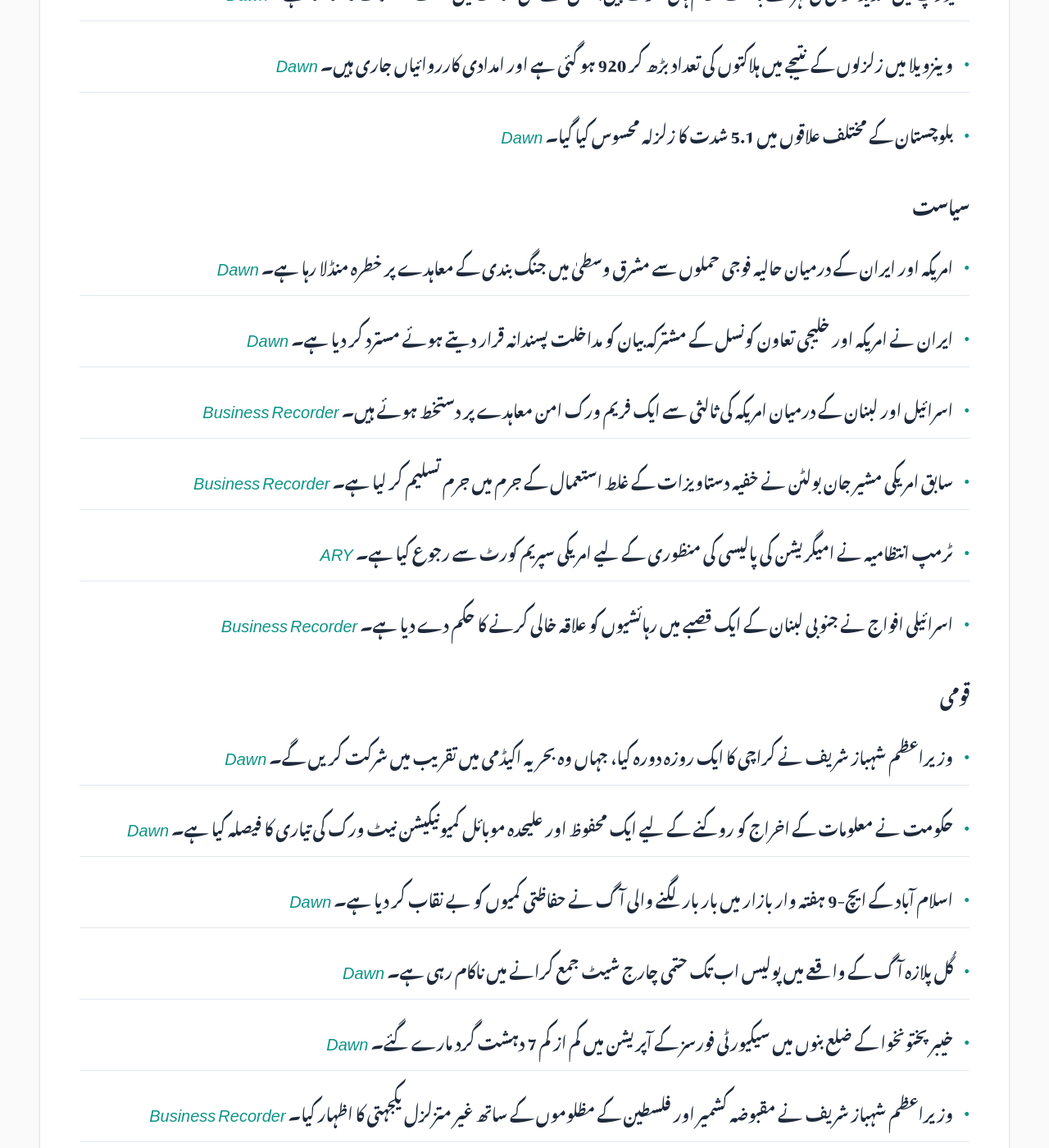
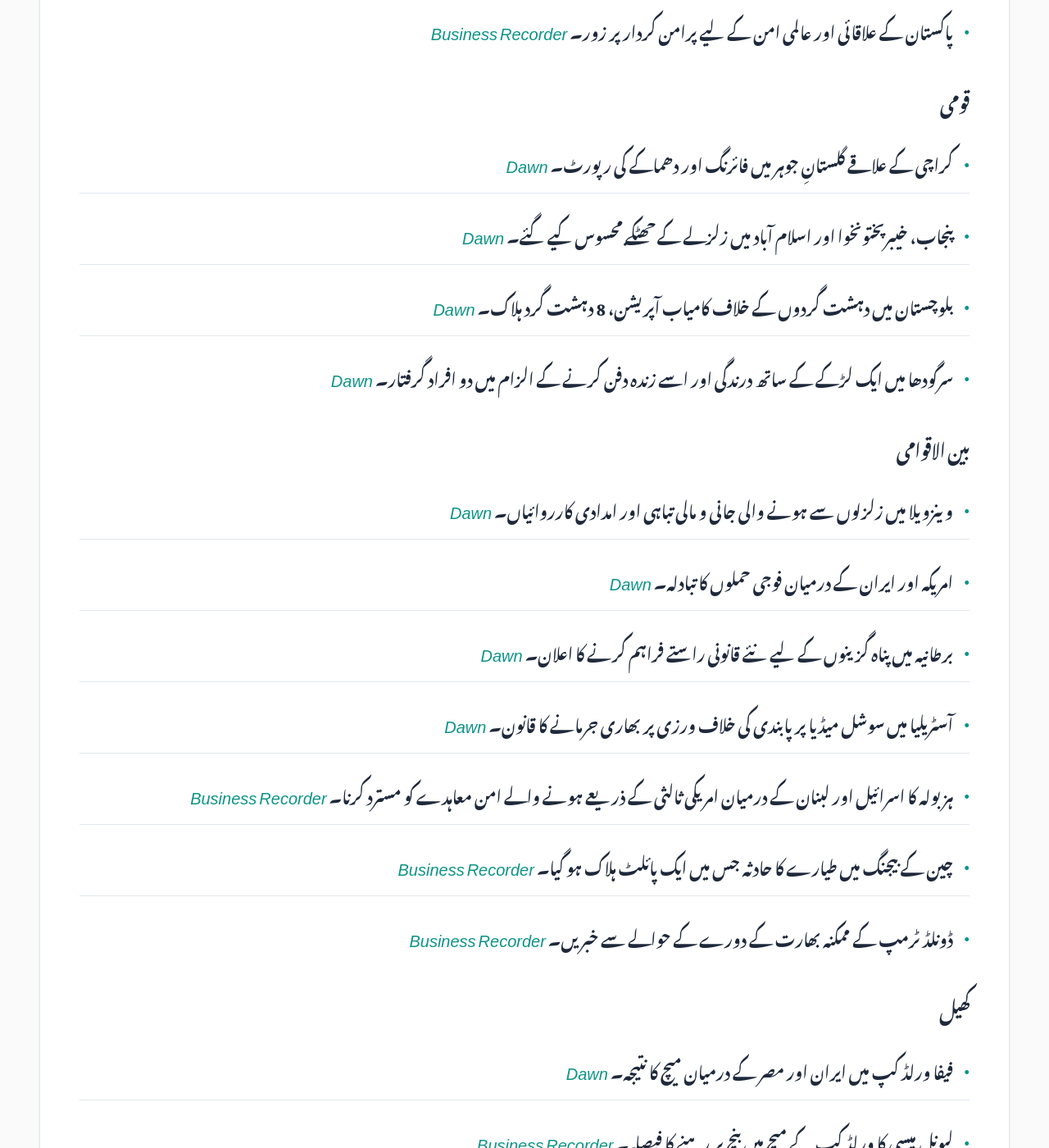
Before and after one commit to zsubzwary/news, a Jekyll site: the page built from ur/index.md, in a window 1280 px wide and 1400 px high, scrolled down 2044 px. Shown: the whole window at 82% size. Built offline with Jekyll 4.4.1, drawn with Linux system fonts in a browser that asks for light colours; some web fonts are replaced; comment, search, counter and statistics services are not loaded; some of the changed text lies outside the part shown.

Commit message:
DateTime; 2026-06-27T16:11:37.857Z

```diff
--- a/ur/index.md
+++ b/ur/index.md
@@ -7,64 +7,57 @@ rtl: true
 
 پاکستان کی تازہ خبروں کا خلاصہ
 
- &lrm; 27-Jun-2026 09:10PKT
+ &lrm; 27-Jun-2026 21:11PKT
 
-پڑھنے کا وقت : 6 منٹ
+پڑھنے کا وقت : 3 منٹ
 
-### معیشت
-- حکومت نے پیٹرول اور ہائی سپیڈ ڈیزل کی قیمتوں کو فی الحال برقرار رکھنے کا فیصلہ کیا ہے۔ *[Dawn](https://www.dawn.com/news/2011069/govt-keeps-petrol-diesel-prices-unchanged-till-further-orders)*
-- مشرق وسطیٰ میں بحران اور بحیرہ عمان میں ٹینکرز کی آمد و رفت میں اضافے کے باعث خام تیل کی قیمتوں میں بڑی کمی واقع ہوئی ہے۔ *[Business Recorder](https://www.brecorder.com/news/40427414/us-strikes-iran-following-attack-on-cargo-ship-in-strait-of-hormuz)*
-- امریکی صدر ڈونلڈ ٹرمپ نے ڈیجیٹل سروسز ٹیکس لگانے والے ممالک کے خلاف 100 فیصد ٹیرف لگانے کی دھمکی دے دی ہے۔ *[Business Recorder](https://www.brecorder.com/news/40427412/trump-threatens-100-tariff-on-any-country-that-imposes-digital-services-tax)*
-- بھارت نے چین، جاپان اور روس سے درآمد ہونے والے اسٹیل کے خلاف تحقیقات کا آغاز کر دیا ہے۔ *[Business Recorder](https://www.brecorder.com/news/40427406/india-opens-steel-dumping-probe-into-china-japan-russia)*
-- 'واچز آف سوئٹزرلینڈ' نے عالمی مارکیٹ کی صورتحال کے پیش نظر اپنے 2028 کے ترقیاتی اہداف میں تبدیلی کا امکان ظاہر کیا ہے۔ *[Business Recorder](https://www.brecorder.com/news/40427401/watches-of-switzerland-to-ditch-2028-growth-target-bloomberg-news-reports)*
-- عالمی معیشت کے اشارے کے طور پر جانا جانے والا تانبا کمزور ڈالر اور کم انوینٹری کی وجہ سے مستحکم رہا۔ *[Business Recorder](https://www.brecorder.com/news/40427400/copper-steadies-as-weaker-dollar-low-inventories-lend-support)*
-- بھارتی تعلیمی گروپ 'بائی ججز' کے قرض دہندگان کمپنی میں 30 فیصد حصص کے حصول کے لیے مذاکرات کر رہے ہیں۔ *[Business Recorder](https://www.brecorder.com/news/40427399/byjus-lenders-seek-30-stake-in-indian-education-group-in-settlement-sources-say)*
-- آئی ٹی اور کمیونیکیشن سیکٹر کے اسٹاکس کی بہتر کارکردگی کی وجہ سے سری لنکا کے حصص میں اضافہ دیکھا گیا۔ *[Business Recorder](https://www.brecorder.com/news/40427398/it-and-communication-services-stocks-lift-sri-lankan-shares-higher)*
-- تیل کی قیمتوں میں کمی کے باعث دبئی کا مین شیئر انڈیکس نیچے گر گیا جبکہ ابوظہبی کا انڈیکس مستحکم رہا۔ *[Business Recorder](https://www.brecorder.com/news/40427397/dubai-index-falls-on-weaker-oil-prices-abu-dhabi-flat)*
-- گومل زم ہائیڈرولک اسٹیشن کو آٹھ سال بعد دوبارہ مکمل صلاحیت کے ساتھ بحال کر دیا گیا ہے۔ *[Dawn](https://www.dawn.com/news/2011038/gomal-zam-hydropower-station-restored-to-full-capacity-after-eight-years)*
+### معاشیات
+- پاکستان میں چاندی کی قیمتوں میں تبدیلی۔ *[ARY](https://arynews.tv/silver-rate-today-in-pakistan-june-27-2026)*
+- سونے کی قیمتوں میں کمی۔ *[Business Recorder](https://www.brecorder.com/news/40427433/gold-price-drops-by-rs2700-per-tola-in-pakistan)*
+- حکومت کی جانب سے پٹرول اور ڈیزل کی قیمتوں کو برقرار رکھنے کا فیصلہ۔ *[Dawn](https://www.dawn.com/news/2011121/minister-says-govt-not-giving-preference-to-any-sector-after-petrol-diesel-prices-kept-unchanged)*
+- پاکستان کے عوامی قرضوں کی شرح میں کمی۔ *[Business Recorder](https://www.brecorder.com/news/40427429/pakistans-public-debt-growth-eases-to-5-in-fy26-says-finance-advisor)*
+- عالمی بینک کی جانب سے بنگلہ دیش کے لیے 1.1 ارب ڈالر کے ایمرجنسی فنانسنگ کی منظوری۔ *[Business Recorder](https://www.brecorder.com/news/40427430/world-bank-approves-11-billion-emergency-financing-for-bangladesh)*
+- پاکستان 2027 میں ایس سی او (SCO) بزنس کونسل کی سربراہی سنبھالے گا۔ *[Business Recorder](https://www.brecorder.com/news/40427434/pakistan-to-assume-sco-business-councils-chair-in-2027)*
+- ایچ ڈی ایف سی (HDFC) بینک کا اپنے سابق چیئرمین کے دعووں کی تردید۔ *[Business Recorder](https://www.brecorder.com/news/40427424/indias-hdfc-bank-says-legal-review-finds-no-basis-for-ex-chairs-claims)*
 
 ### سائنس اور ٹیکنالوجی
-- امریکی حکومت نے اینتھروپک (Anthropic) کو اپنا طاقتور AI ماڈل 'میتھوس 5' کچھ قابل اعتماد اداروں کو فراہم کرنے کی اجازت دے دی ہے۔ *[Dawn](https://www.dawn.com/news/2011100/us-allows-anthropic-to-release-mythos-ai-to-trusted-organisations)*
-- اوپن اے آئی (OpenAI) نے امریکہ میں اپنے نئے ماڈل سیریز GPT-5.6 کا محدود ورژن متعارف کرایا ہے۔ *[Dawn](https://www.dawn.com/news/2011079/openai-launches-limited-release-of-new-model-in-us-only)*
+- امریکی حکومت کی جانب سے اینتھروپک (Anthropic) کو 'میتھوس 5' اے آئی ماڈل کے استعمال کی اجازت۔ *[Dawn](https://www.dawn.com/news/2011100/us-allows-anthropic-to-release-mythos-ai-to-trusted-organisations)*
+- اسمارٹ فونز کے ذریعے زلزلے کے خطرات سے قبل آگاہی کا نظام۔ *[Dawn](https://www.dawn.com/news/2011159/how-some-venezuelans-smartphones-warned-of-quake)*
+- حکومت کی جانب سے ایک محفوظ اور خصوصی مواصلاتی نیٹ ورک کے قیام کا فیصلہ۔ *[Dawn](https://www.dawn.com/news/2010920/govt-eyes-secure-comms-to-prevent-critical-leaks)*
 
 ### موسم
-- یورپ میں شدید گرمی کی لہر کے باعث حکام ہائی الرٹ ہیں، جس سے کئی ممالک میں سخت مشکلات کا سامنا ہے۔ *[Dawn](https://www.dawn.com/news/2011043/europe-on-high-alert-as-killer-heat-spreads)*
-- وینزویلا میں زلزلوں کے نتیجے میں ہلاکتوں کی تعداد بڑھ کر 920 ہو گئی ہے اور امدادی کارروائیاں جاری ہیں۔ *[Dawn](https://www.dawn.com/news/2010996/death-toll-from-venezuela-earthquake-rises-to-920-as-foreign-rescue-teams-start-arriving)*
-- بلوچستان کے مختلف علاقوں میں 5.1 شدت کا زلزلہ محسوس کیا گیا۔ *[Dawn](https://www.dawn.com/news/2011046/51-magnitude-quake-jolts-parts-of-balochistan)*
+- گلگت بلتستان اور خیبرپختونخوا میں گلیشیائی جھیلوں کے پھٹنے (GLOF) کا الرٹ۔ *[Dawn](https://www.dawn.com/news/2011118/pmd-issues-glof-alert-for-gb-kp-amid-soaring-temperatures)*
+- جرمنی اور اٹلی میں شدید گرمی کی لہر کا سامنا۔ *[Dawn](https://www.dawn.com/news/2011145/germany-hit-by-record-temperatures-as-european-heatwave-moves-east)*
 
 ### سیاست
-- امریکہ اور ایران کے درمیان حالیہ فوجی حملوں سے مشرق وسطیٰ میں جنگ بندی کے معاہدے پر خطرہ منڈلا رہا ہے۔ *[Dawn](https://www.dawn.com/news/2011094/us-and-iran-trade-strikes-putting-fresh-strain-on-mideast-ceasefire)*
-- ایران نے امریکہ اور خلیجی تعاون کونسل کے مشترکہ بیان کو مداخلت پسندانہ قرار دیتے ہوئے مسترد کر دیا ہے۔ *[Dawn](https://www.dawn.com/news/2011035/tehran-rejects-us-gcc-statement-citing-iran-threats-as-interventionist-provocative)*
-- اسرائیل اور لبنان کے درمیان امریکہ کی ثالثی سے ایک فریم ورک امن معاہدے پر دستخط ہوئے ہیں۔ *[Business Recorder](https://www.brecorder.com/news/40427409/israel-lebanon-sign-framework-peace-deal-after-us-mediated-talks)*
-- سابق امریکی مشیر جان بولٹن نے خفیہ دستاویزات کے غلط استعمال کے جرم میں جرم تسلیم کر لیا ہے۔ *[Business Recorder](https://www.brecorder.com/news/40427404/trump-adviser-turned-critic-john-bolton-pleads-guilty-to-mishandling-classified-documents)*
-- ٹرمپ انتظامیہ نے امیگریشن کی پالیسی کی منظوری کے لیے امریکی سپریم کورٹ سے رجوع کیا ہے۔ *[ARY](https://arynews.tv/trump-administration-asks-us-supreme-court-to-endorse-immigration-detention-policy)*
-- اسرائیلی افواج نے جنوبی لبنان کے ایک قصبے میں رہائشیوں کو علاقہ خالی کرنے کا حکم دے دیا ہے۔ *[Business Recorder](https://www.brecorder.com/news/40427396/israel-drops-leaflets-over-south-lebanon-town-ordering-residents-to-leave)*
+- عمران خان کی تنہائی میں قید کے خلاف عدالت میں قانونی چیلنج۔ *[Dawn](https://www.dawn.com/news/2011160/aleema-challenges-pti-founder-imran-khans-solitary-confinement-before-ihc)*
+- وزیراعظم شہباز شریف کا بھارت کی جانب سے پاکستان میں عدم استحکام پیدا کرنے کی کوششوں پر بیان۔ *[Dawn](https://www.dawn.com/news/2011102/india-increasingly-resorting-to-covert-tactics-proxies-to-undermine-peace-in-pakistan-pm-shehbaz)*
+- پاکستان کے علاقائی اور عالمی امن کے لیے پرامن کردار پر زور۔ *[Business Recorder](https://www.brecorder.com/news/40427431/pakistan-committed-to-regional-global-peace-says-pm-shehbaz)*
 
 ### قومی
-- وزیراعظم شہباز شریف نے کراچی کا ایک روزہ دورہ کیا، جہاں وہ بحریہ اکیڈمی میں تقریب میں شرکت کریں گے۔ *[Dawn](https://www.dawn.com/news/2011102/pm-shehbaz-arrives-karachi-on-one-day-visit)*
-- حکومت نے معلومات کے اخراج کو روکنے کے لیے ایک محفوظ اور علیحدہ موبائل کمیونیکیشن نیٹ ورک کی تیاری کا فیصلہ کیا ہے۔ *[Dawn](https://www.dawn.com/news/2010920/govt-eyes-secure-comms-to-prevent-critical-leaks)*
-- اسلام آباد کے ایچ-9 ہفتہ وار بازار میں بار بار لگنے والی آگ نے حفاظتی کمیوں کو بے نقاب کر دیا ہے۔ *[Dawn](https://www.dawn.com/news/2010951/recurring-fires-expose-safety-gaps-at-h-9-weekly-bazaar-in-islamabad)*
-- گُل پلازہ آگ کے واقعے میں پولیس اب تک حتمی چارج شیٹ جمع کرانے میں ناکام رہی ہے۔ *[Dawn](https://www.dawn.com/news/2010855/six-months-on-police-fail-to-submit-charge-sheet-in-gul-plaza-fire-case)*
-- خیبر پختونخوا کے ضلع بنوں میں سیکیورٹی فورسز کے آپریشن میں کم از کم 7 دہشت گرد مارے گئے۔ *[Dawn](https://www.dawn.com/news/2011073/at-least-7-terrorists-killed-in-operation-in-kps-bannu-security-sources)*
-- وزیراعظم شہباز شریف نے مقبوضہ کشمیر اور فلسطین کے مظلوموں کے ساتھ غیر متزلزل یکجہتی کا اظہار کیا۔ *[Business Recorder](https://www.brecorder.com/news/40427402/pakistan-reaffirms-unwavering-solidarity-with-victims-of-torture-in-iiojk-pm-shehbaz)*
-- کراچی پولیس نے کلسوم کیس میں 13 افراد کے ڈی این اے نمونے لیبارٹری بھیج دیے ہیں۔ *[ARY](https://arynews.tv/kulsoom-case-karachi-police-send-dna-samples-of-13-individuals-to-lab)*
-- انسانی اعضاء کی تجارت کے مقدمے میں پانچ ملزمان کو چار روزہ ریمانڈ پر بھیج دیا گیا ہے۔ *[Business Recorder](https://www.brecorder.com/news/40427408/five-suspects-sent-on-4-day-remand-in-human-organ-trafficking-case)*
-- ملک بھر میں عاشورہ کے جلوس پرسکون ماحول میں مکمل ہو گئے۔ *[Dawn](https://www.dawn.com/news/2011005/ashura-processions-conclude-peacefully-countrywide-amid-strict-security)*
-- امریکی قبضے میں لیے گئے ٹینکر کے 22 ایرانی جہاز ران پاکستان پہنچ گئے۔ *[Dawn](https://www.dawn.com/news/2011061/another-group-of-iranian-sailors-from-vessel-seized-by-us-arrives-in-pakistan)*
+- کراچی کے علاقے گلستانِ جوہر میں فائرنگ اور دھماکے کی رپورٹ۔ *[Dawn](https://www.dawn.com/news/2011178/heavy-firing-explosion-reported-in-karachis-gulistan-i-jauhar)*
+- پنجاب، خیبرپختونخوا اور اسلام آباد میں زلزلے کے جھٹکے محسوس کیے گئے۔ *[Dawn](https://www.dawn.com/news/2011136/tremors-felt-in-punjab-kp-hours-after-quakes-in-balochistan)*
+- بلوچستان میں دہشت گردوں کے خلاف کامیاب آپریشن، 8 دہشت گرد ہلاک۔ *[Dawn](https://www.dawn.com/news/2011113/8-terrorists-killed-in-high-tempo-intelligence-operations-in-balochistan-ispr)*
+- سرگودھا میں ایک لڑکے کے ساتھ درندگی اور اسے زندہ دفن کرنے کے الزام میں دو افراد گرفتار۔ *[Dawn](https://www.dawn.com/news/2011110/2-arrested-for-allegedly-sexually-assaulting-teenage-boy-burying-him-alive-for-not-keeping-quiet-in-sargodha)*
 
 ### بین الاقوامی
-- دبئی میں ایک برطانوی ٹک ٹاک انفلوئنسر کو قتل کے الزام میں سزائے موت کا سامنا ہو سکتا ہے۔ *[Dawn](https://www.dawn.com/news/2010992/uk-tiktok-influencer-faces-death-penalty-in-dubai)*
-- بیجنگ کی بلند ترین عمارت CITIC ٹاور سے ایک چھوٹا طیارہ ٹکرا گیا۔ *[Dawn](https://www.dawn.com/news/2011060/small-aircraft-crashes-into-beijings-tallest-building-eyewitnesses-say)*
-- بھارتی ریگولیٹر نے انیل امبانی کے ریلائنس انفراسٹرکچر سے متعلق تصفیہ کی درخواست مسترد کر دی ہے۔ *[Business Recorder](https://www.brecorder.com/news/40427407/india-regulator-rejects-anil-ambani-settlement-request-over-reliance-infrastructure)*
+- وینزویلا میں زلزلوں سے ہونے والی جانی و مالی تباہی اور امدادی کارروائیاں۔ *[Dawn](https://www.dawn.com/news/2011171/venezuela-welcomes-1600-foreign-rescuers-in-urgent-search-for-quake-survivors)*
+- امریکہ اور ایران کے درمیان فوجی حملوں کا تبادلہ۔ *[Dawn](https://www.dawn.com/news/2011094/us-and-iran-trade-strikes-putting-fresh-strain-on-mideast-ceasefire)*
+- برطانیہ میں پناہ گزینوں کے لیے نئے قانونی راستے فراہم کرنے کا اعلان۔ *[Dawn](https://www.dawn.com/news/2011157/uk-to-expand-refugee-sponsorship-schemes)*
+- آسٹریلیا میں سوشل میڈیا پر پابندی کی خلاف ورزی پر بھاری جرمانے کا قانون۔ *[Dawn](https://www.dawn.com/news/2011172/australia-to-double-fine-on-platforms-for-flouting-teen-social-media-ban)*
+- ہز بولہ کا اسرائیل اور لبنان کے درمیان امریکی ثالثی کے ذریعے ہونے والے امن معاہدے کو مسترد کرنا۔ *[Business Recorder](https://www.brecorder.com/news/40427438/hezbollah-rejects-us-brokered-israel-lebanon-security-deal-as-surrender)*
+- چین کے بیجنگ میں طیارے کا حادثہ جس میں ایک پائلٹ ہلاک ہو گیا۔ *[Business Recorder](https://www.brecorder.com/news/40427436/beijing-investigating-rare-light-aircraft-crash-which-killed-pilot-injured-13)*
+- ڈونلڈ ٹرمپ کے ممکنہ بھارت کے دورے کے حوالے سے خبریں۔ *[Business Recorder](https://www.brecorder.com/news/40427425/trump-likely-to-visit-india-early-next-year-rubio-tells-indias-ians)*
 
 ### کھیل
-- سینگال کے کھلاڑیوں نے ورلڈ کپ کے حوالے سے اپنی امیدیں برقرار رکھی ہوئی ہیں۔ *[ARY](https://arynews.tv/gueye-double-keeps-senegals-world-cup-hopes-alive)*
-- فرانس نے ناروے کو 4-1 سے شکست دے دی، جس میں ڈیمبیلے نے ہیٹ ٹرک کی۔ *[Business Recorder](https://www.brecorder.com/news/40427415/dembeles-quick-fire-treble-powers-france-to-4-1-win-over-second-string-norway)*
-- رپورٹس کے مطابق میلان کلب نے ریموس کی ریکارڈ بنیادوں پر دستیافت حاصل کرنے کی کوشش کی ہے۔ *[ARY](https://arynews.tv/milan-make-ramos-record-signing-reports)*
-- سیبالوس ریال میڈرڈ سے ایک سال قبل رخصت ہو جائیں گے۔ *[ARY](https://arynews.tv/ceballos-to-leave-real-madrid-a-year-early)*
-- آئرلینڈ نے بھارت کو ٹی ٹوئنٹی میں تاریخی شکست دے دی۔ *[ARY](https://arynews.tv/ire-v-ind-1st-t20i-historic-ireland-silence-india-to-claim-first-ever-t20-victory)*
-- جرمنی کی ورلڈ کپ میں شکست ان کے لیے ایک وارننگ ثابت ہو سکتی ہے۔ *[Business Recorder](https://www.brecorder.com/news/40427405/germany-loss-is-timely-warning-ahead-of-world-cup-knockout-stage)*
+- فیفا ورلڈ کپ میں ایران اور مصر کے درمیان میچ کا نتیجہ۔ *[Dawn](https://www.dawn.com/news/2011109/iran-wait-on-fifa-world-cup-progress-after-late-goal-disallowed-in-egypt-draw)*
+- لیونل میسی کا ورلڈ کپ کے میچ میں بنچ پر رہنے کا فیصلہ۔ *[Business Recorder](https://www.brecorder.com/news/40427421/messi-to-start-dead-rubber-world-cup-group-match-on-bench)*
+- مصر کے کوچ کا محمد صلاح کی فٹنس کے حوالے سے بیان۔ *[Business Recorder](https://www.brecorder.com/news/40427423/egypt-to-assess-salah-after-he-asked-to-be-substituted-says-coach)*
 
 ### صحت
-- پاکستان کڈنی اینڈ لیور انسٹیٹیوٹ نے قومی سطح پر جگر کے ٹرانسپلانٹ پروگرام کی تجویز پیش کی ہے۔ *[Dawn](https://www.dawn.com/news/2010901/pakistan-kidney-and-liver-institute-proposes-national-swap-liver-transplant-programme)*
-- راولپنڈی میں آبادی میں اضافے کے باعث صحت کے شعبے کے بحران میں شدت آگئی ہے۔ *[Dawn](https://www.dawn.com/news/2010942/rawalpindis-healthcare-crisis-deepens-amid-population-surge)*
+- ہننا براؤن کا پی ایم او ایس (PMOS) کے علاج میں افادیت کا دعویٰ۔ *[ARY](https://arynews.tv/hannah-brown-credits-glp-1-for-pmos-relief)*
+
+### دیگر
+- برطانیہ کی ٹک ٹاکر کا دبئی میں مقدمہ۔ *[Dawn](https://www.dawn.com/news/2010992/uk-tiktok-influencer-faces-death-penalty-in-dubai)*
+- برطانوی شاہی خاندان کے حوالے سے خبریں۔ *[ARY](https://arynews.tv/kate-and-prince-georges-sweet-armed-forces-day-trip-to-raf-coningsby)*
+- گیمنگ سے متعلق نئی اپڈیٹ۔ *[ARY](https://arynews.tv/forza-horizon-6-arashiyama-run-smash-bamboo-for-season-points)*
```
